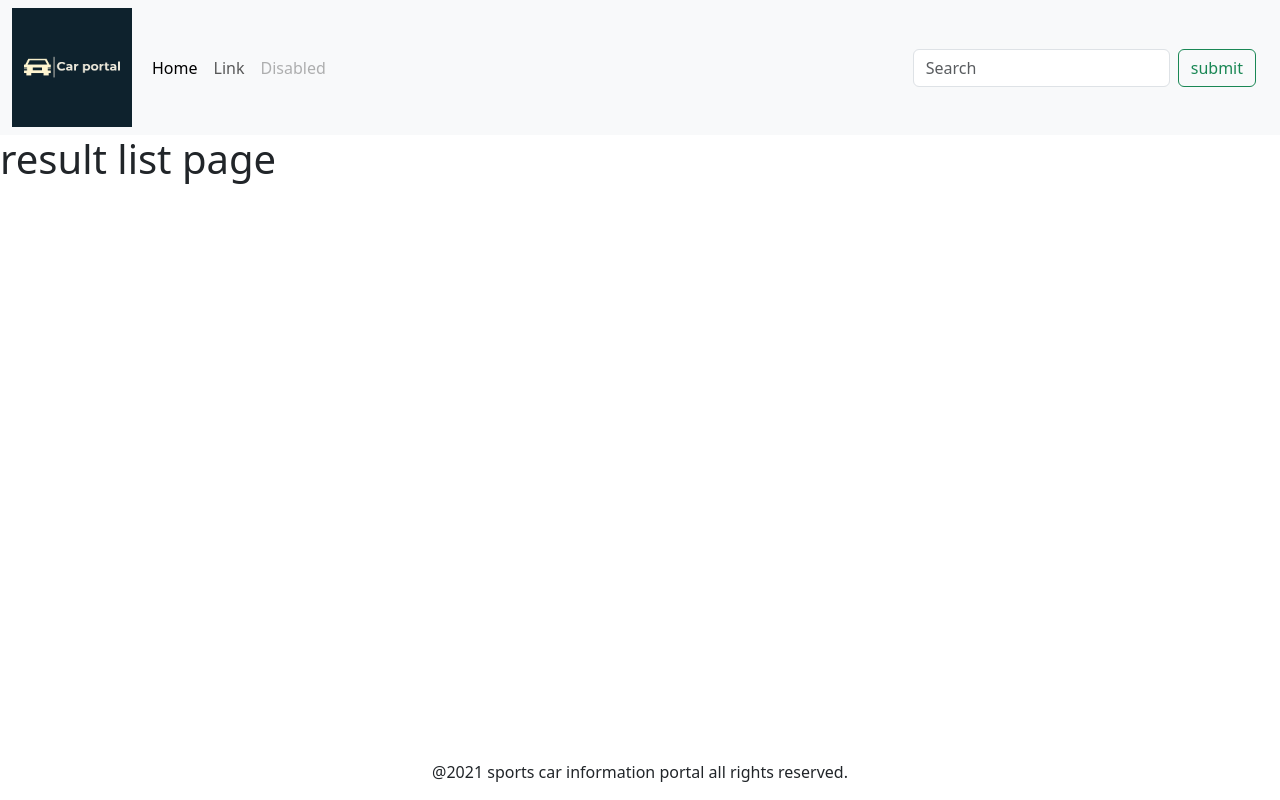
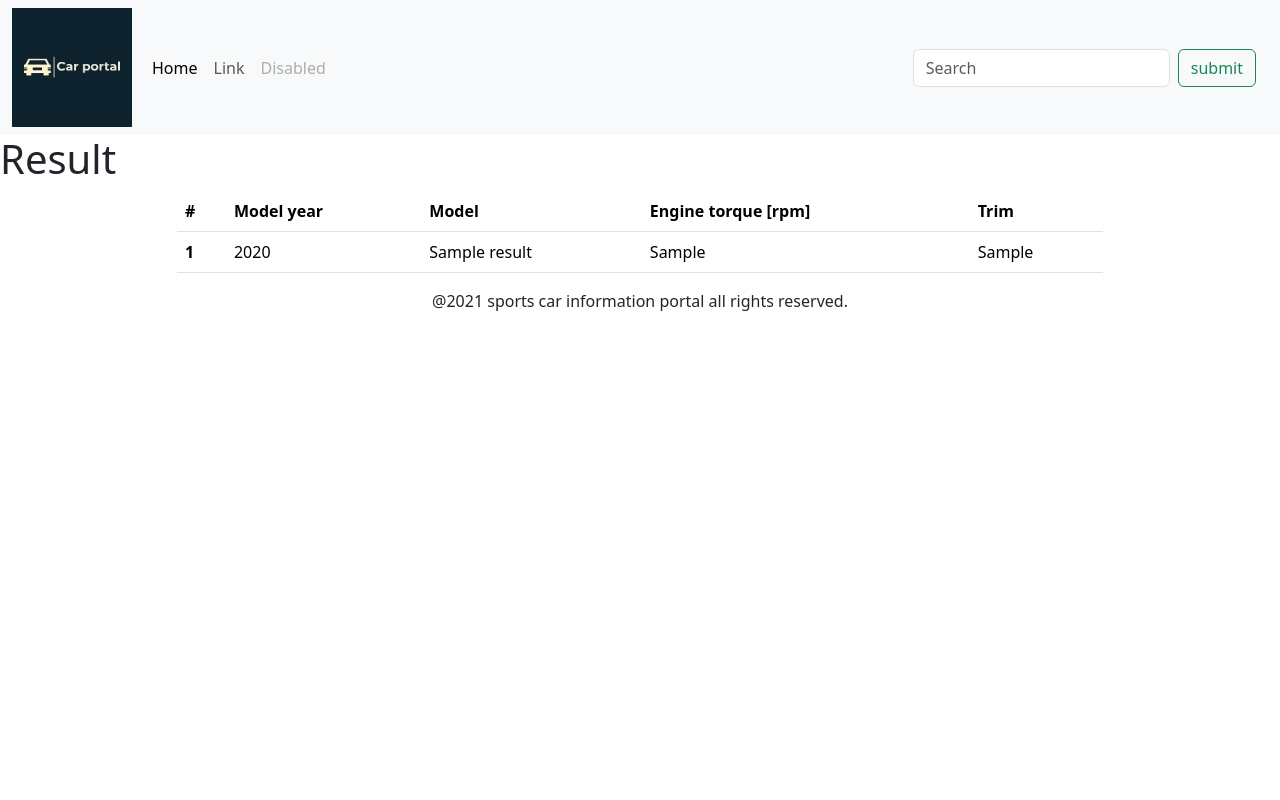
Before and after one commit to Takasu-y/car-information-portal, a Django app: template templates/portal/resultList.html in a window 1280 px wide. Run offline with Django 3.2, Linux system fonts and the light colour scheme; the template is opened without the code that fills it: most values are stand-ins (such as "Sample title", 1, 10 or a date in 2020); some libraries are stand-ins or nearby versions.

Commit message:
modelList pageとresult pageの実装

```diff
--- a/portal/urls.py
+++ b/portal/urls.py
@@ -1,8 +1,10 @@
 from django.urls import path
-from .views import IndexView, ModelListView, fetchAPI
+from .views import IndexView, ModelListView, ResultView
+
+app_name='portal'
 
 urlpatterns = [
     path("", IndexView.as_view(), name='index'),
-    path("modelList/make/", ModelListView.as_view(), name='modelList'),
-    path("fetchAPI/", fetchAPI, name="fetchAPI")
+    path("modelList/make/<str:maker>", ModelListView.as_view(), name='modelList'),
+    path("result/<str:maker>/<str:model>/", ResultView.as_view(), name='result'),
 ]
--- a/templates/includes/base/footer.html
+++ b/templates/includes/base/footer.html
@@ -1,3 +1,3 @@
-<div class="text-center mt-auto fixed-bottom">
+<div class="text-center mt-auto">
     <p>@2021 sports car information portal all rights reserved.</p>
 </div>
--- a/templates/includes/base/nav.html
+++ b/templates/includes/base/nav.html
@@ -13,7 +13,7 @@
                         <a class="nav-link active" aria-current="page" href="/">Home</a>
                     </li>
                     <li class="nav-item">
-                        <a class="nav-link" href="{% url 'modelList' %}">Link</a>
+                        <a class="nav-link" href="#">Link</a>
                     </li>
                     <li class="nav-item">
                         <a class="nav-link disabled" href="#" tabindex="-1" aria-disabled="true">Disabled</a>
--- a/templates/portal/resultList.html
+++ b/templates/portal/resultList.html
@@ -3,5 +3,39 @@
 
 
 {% block main %}
-    <h1>result list page</h1>
+    <h1>Result</h1>
+
+    <div class="container">
+        <div class="row">
+            <div class="col-10 mx-auto">
+                <table class="table">
+                    <thead>
+                        <tr>
+                            <th scope="col">#</th>
+                            <th scope="col">Model year</th>
+                            <th scope="col">Model</th>
+                            <th scope="col">Engine torque [rpm]</th>
+                            <th scope="col">Trim</th>
+                        </tr>
+                    </thead>
+                    <tbody>
+
+                        {% for result in data %}
+                        <tr>
+                            <th scope="row">{{ forloop.counter }}</th>
+                            <td>{{ result.model_year }}</td>
+                            <td>{{ result.model_name }}</td>
+                            <td>{{ result.model_engine_torque_rpm }}</td>
+                            <td>{{ result.model_trim }}</td>
+                        </tr>
+                        {% endfor %}
+
+                    </tbody>
+                </table>
+            </div>
+        </div>
+    </div>
+
+
+
 {% endblock main %}
```
Also changed, not shown: portal/views.py (+47 -22 lines), templates/index.html (+7 -20 lines), templates/portal/modelList.html (+19 -1 lines).
